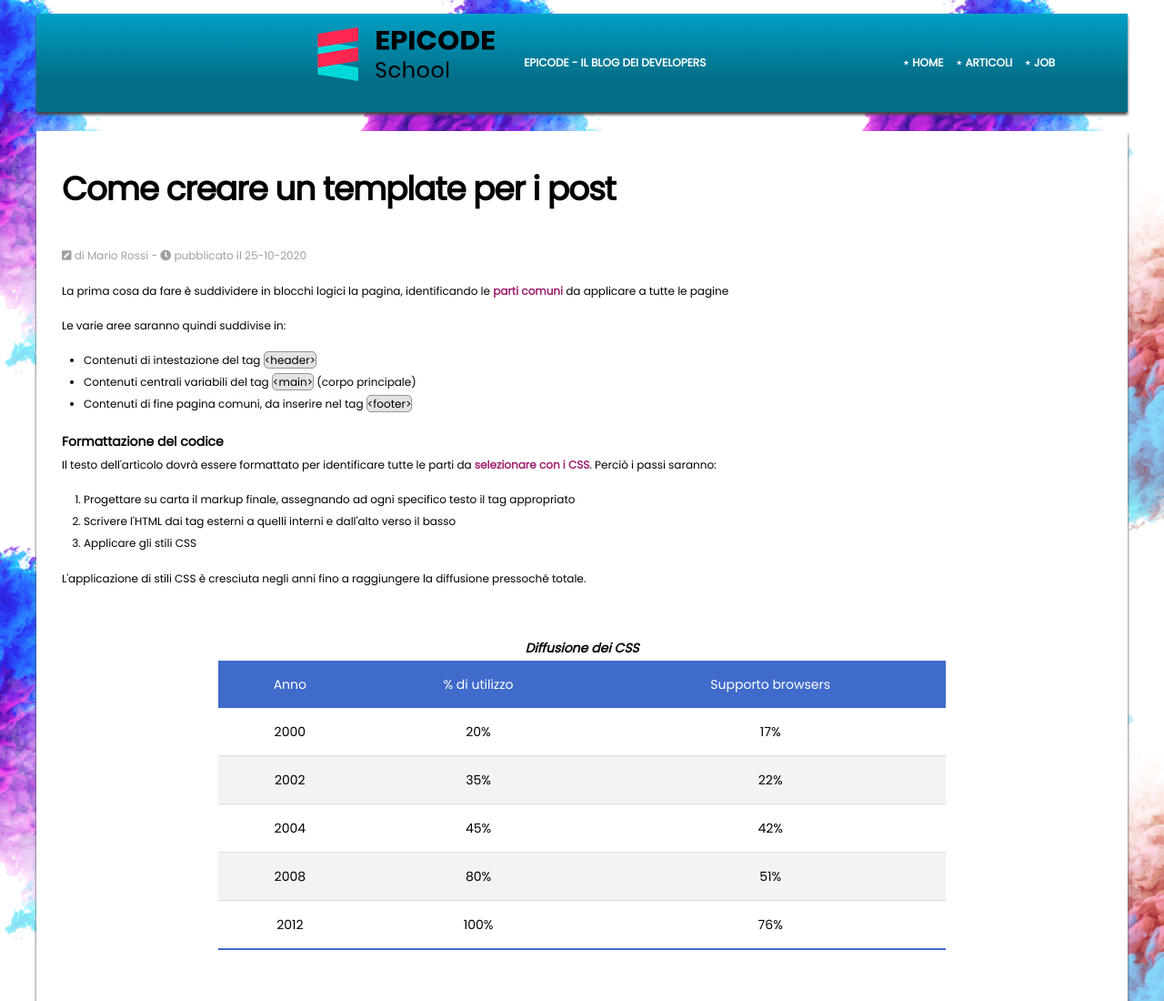
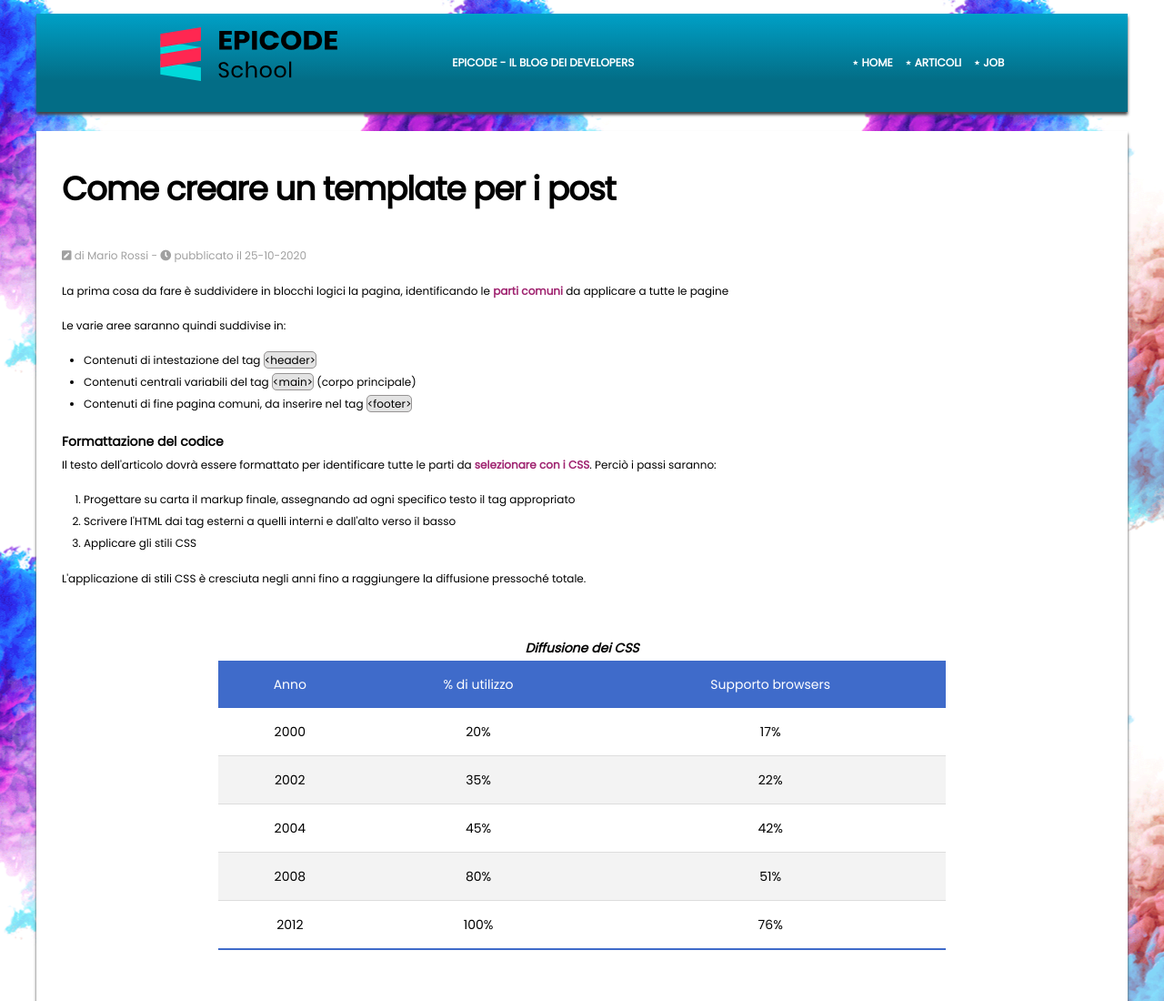
Before and after one commit to MarquisPeroni/U2-S1-G1, a plain HTML site: page base_di_partenza/index.html in a window 1280 px wide. Shown: the top 1100 px of the page at 91% size. Drawn offline with Linux system fonts and the light colour scheme.

Commit message:
thirdcommit

```diff
--- a/base_di_partenza/assets/css/style.css
+++ b/base_di_partenza/assets/css/style.css
@@ -43,23 +43,23 @@ header {
     header .brand,
     header nav,
     header.brand p {
-        display:inline-block;
+        display: inline-block;
     }
-
+    header img {
+        width: 50%;
+    }
     header .brand {
         width: 75%;
     }
     header .brand img{
         vertical-align: middle;
+        text-align: left;
     }
     header .brand p {
         margin-bottom: 0;
     }
 }
 
-    header {
-        text-align: center;
-}
 header .brand,
 header nav,
 header .brand p {
```
